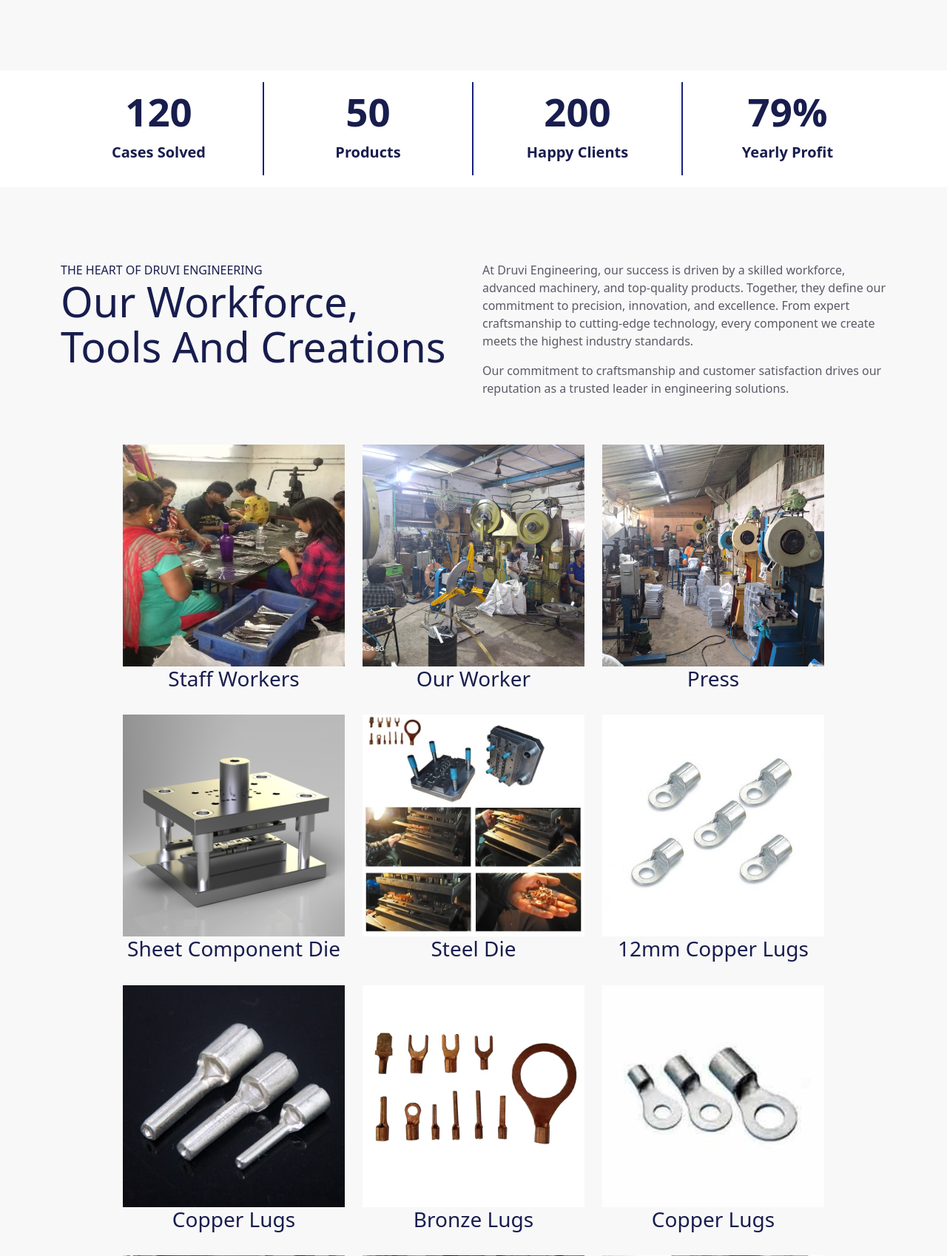
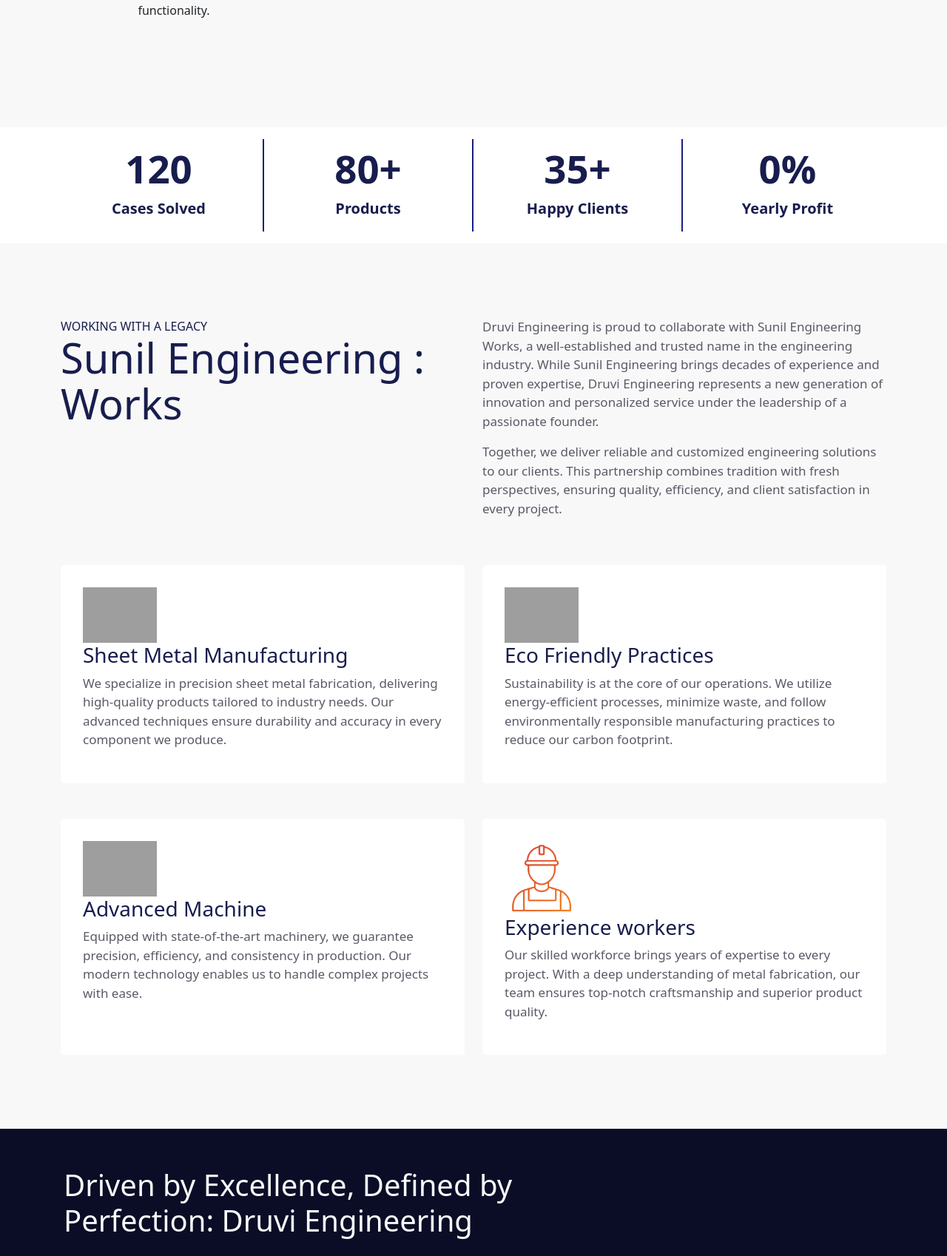
Before and after one commit to rishu0005/dhurvi_engineering, a PHP site: page /about.php in a window 1280 px wide. Shown: the part 4353-6051 px from the top of the page at 74% size. Run offline with PHP 8.4, Linux system fonts and the light colour scheme; some libraries are stand-ins or nearby versions; grey boxes are pictures that could not be loaded.

Commit message:
some upadtes has benn done

```diff
--- a/about.php
+++ b/about.php
@@ -77,7 +77,7 @@
                 <h2 class="text-indigo  pt-0">Our Vision</h2>
             </div>
             <div class="card-body pb-0">
-                <p class="offer-p fs-7">To emerge as a one of the leading players with continous learning for ever changing needs.</p>
+                <p class="offer-p fs-7">To become a trusted name in the engineering industry by blending time-honored expertise with modern, efficient, and customized solutions that exceed client expectations.</p>
             </div>
         </div>
 
@@ -86,7 +86,7 @@
                 <h2 class="text-indigo">Our Mission</h2>
             </div>
             <div class="card-body">
-                <p class="offer-p fs-7">To emerge as a one of the leading players emerge as a one of the leading  emerge as a one of the leading  emerge as a one of the leading ith continous learning for ever changing needs.</p>
+                <p class="offer-p fs-7">To deliver reliable, high-quality engineering and fabrication services through a partnership-driven approach, combining the rich legacy of Sunil Engineering Works with Druvi Engineering’s fresh, dynamic perspective. We aim to uphold values of precision, innovation, and customer satisfaction in every project we undertake.</p>
             </div>
         </div>
 
@@ -103,7 +103,7 @@
                 </div>
                 <div class="col-lg-6">
                     <p class="offer-p fs-7">
-                    At Sunil Engineering Works, precision is our priority. Every cut, bend, and finish is executed with meticulous attention to detail, ensuring superior quality and durability in every product.
+                    At Druvi Engineering, precision is our priority. Every cut, bend, and finish is executed with meticulous attention to detail, ensuring superior quality and durability in every product.
                     </p>
                     <p class="offer-p fs-7" id="difference">
                     We don’t just fabricate metal—we craft solutions. Our commitment goes beyond production; we innovate, optimize, and deliver products that add real value to your business.
@@ -129,7 +129,7 @@
 
                 <img src="https://encrypted-tbn3.gstatic.com/images?q=tbn:ANd9GcRJ35qZMGe2a17fkKCGzGOV8iGq_ly4ROHccQMcwPzOPjCxpVbL" class="img-fluid" height="100px" width="100px" alt="">
                 <h3 class="w-75 text-indigo">Eco Friendly Practices</h3>
-                <p class="offer-p fs7">
+                <p class="offer-p fs-7">
                 Sustainability is at the core of our operations. We utilize energy-efficient processes, minimize waste, and follow environmentally responsible manufacturing practices to reduce our carbon footprint.
                 </p>
                 <!-- <i class="fa-solid fa-arrow-right mt-3"></i> -->
@@ -160,7 +160,7 @@
             </div>
         </div>
 
-    </div>
+                 </div>
             </div>
 </div>
 <!-- Manufacturing Section End -->
@@ -360,83 +360,71 @@
  <div class="elementor-spacer-inner"></div>
      <div class="container">
          <div class="row">
-             <div class="col-lg-6">
-                <span class="offer-span">The Heart of Druvi Engineering</span>
-                <h2 class="offer-h">Our Workforce, Tools And Creations</h2>
+             <div class="col-lg-6 mb-3">
+                <span class="offer-span">Working with a Legacy </span>
+                <h2 class="offer-h">Sunil Engineering : Works</h2>
              </div>
              <div class="col-lg-6">
-                <p class="offer-p">At Druvi Engineering, our success is driven by a skilled workforce, advanced machinery, and top-quality products. Together, they define our commitment to precision, innovation, and excellence. From expert craftsmanship to cutting-edge technology, every component we create meets the highest industry standards.</p>
+                <p class="offer-p fs-7">Druvi Engineering is proud to collaborate with Sunil Engineering Works, a well-established and trusted name in the engineering industry. While Sunil Engineering brings decades of experience and proven expertise, Druvi Engineering represents a new generation of innovation and personalized service under the leadership of a passionate founder.</p>
 
-                <p class="offer-p">
-                Our commitment to craftsmanship and customer satisfaction drives our reputation as a trusted leader in engineering solutions.
+                <p class="offer-p fs-7">
+                Together, we deliver reliable and customized engineering solutions to our clients. This partnership combines tradition with fresh perspectives, ensuring quality, efficiency, and client satisfaction in every project.
                 </p>
              </div>
-             <div class="col-lg-12 mt-5">
-             <!-- <div class="elementor-spacer-inner"></div> -->
-                <div class="d-flex gap-4 flex-wrap justify-content-center align-items-center">
-                    <div class="card border-0 bg-transparent teamwork-card">
-                        <img src="./img/staff_worker.png" class="img-fluid team-work" style="height: 300px; object-fit: cover;" alt="">
-                        <h3 class="text-center text-indigo">Staff Workers</h3>
-                    </div>
 
-                    <div class="card border-0 bg-transparent teamwork-card">
-                        <img src="./img/workers.jpeg" class="img-fluid team-work" style="height: 300px; object-fit: cover;" alt="">
-                        <h3 class="text-center text-indigo">Our Worker</h3>
-                    </div>
+         </div>
 
-                    <div class="card border-0 bg-transparent teamwork-card">
-                        <img src="./img/press.jpeg" class="img-fluid team-work"style="height: 300px; object-fit: cover;" alt="">
-                        <h3 class="text-center text-indigo">Press </h3>
-                    </div>
 
-                    <div class="card border-0 bg-transparent teamwork-card">
-                        <img src="./img/product1.jpeg" class="img-fluid team-work"style="height: 300px; object-fit: cover;" alt="">
-                        <h3 class="text-center text-indigo">Sheet Component Die</h3>
-                    </div>
+         <div class="row difference-section" >
+    <div class="col-lg-6 col-md-6 mt-5">
+            <div class="card difference-card metal d-flex h-100   border-0" id="metal-manufacturing">
 
-                    <div class="card border-0 bg-transparent teamwork-card">
-                        <img src="./img/product2.jpeg" class="img-fluid team-work"style="height: 300px; object-fit: cover;" alt="">
-                        <h3 class="text-center text-indigo">Steel Die </h3>
-                    </div>
+                <img src="https://img.freepik.com/premium-vector/vector-design-industry-icon-style_822882-251235.jpg" class="img-fluid" height="100px" width="100px" alt="">
+                <h3 class="w-75 text-indigo">Sheet Metal Manufacturing </h3>
+                <p class="offer-p fs-7">
+                We specialize in precision sheet metal fabrication, delivering high-quality products tailored to industry needs. Our advanced techniques ensure durability and accuracy in every component we produce.
+                </p>
+                <!-- <a href="" class="text-decoration-none"><span class="text-indigo  fs-7"> Read More</span> <i class="fa-solid fa-arrow-right text-indigo mt-3 arrow"></i></a> -->
+            </div>
+        </div>
 
-                    <div class="card border-0 bg-transparent teamwork-card">
-                        <img src="./img/product3.jpeg" class="img-fluid team-work" style="height: 300px; object-fit: cover;" alt="">
-                        <h3 class="text-center text-indigo">12mm Copper Lugs</h3>
-                    </div>
+        <div class="col-lg-6 col-md-6 mt-5">
+            <div class="card oil difference-card d-flex h-100   border-0">
 
-                    <div class="card border-0 bg-transparent teamwork-card">
-                        <img src="./img/product4.jpeg" class="img-fluid team-work" style="height: 300px; object-fit: cover;" alt="">
-                        <h3 class="text-center text-indigo">  Copper Lugs </h3>
-                    </div>
+                <img src="https://encrypted-tbn3.gstatic.com/images?q=tbn:ANd9GcRJ35qZMGe2a17fkKCGzGOV8iGq_ly4ROHccQMcwPzOPjCxpVbL" class="img-fluid" height="100px" width="100px" alt="">
+                <h3 class="w-75 text-indigo">Eco Friendly Practices</h3>
+                <p class="offer-p fs-7">
+                Sustainability is at the core of our operations. We utilize energy-efficient processes, minimize waste, and follow environmentally responsible manufacturing practices to reduce our carbon footprint.
+                </p>
+                <!-- <i class="fa-solid fa-arrow-right mt-3"></i> -->
+                <!-- <a href="" class="text-decoration-none"><span class="text-indigo  fs-7"> Read More</span> <i class="fa-solid fa-arrow-right text-indigo mt-3"></i></a> -->
+            </div>
+        </div>
 
-                    <div class="card border-0 bg-transparent teamwork-card">
-                        <img src="./img/product5.jpeg" class="img-fluid team-work" style="height: 300px; object-fit: cover;" alt="">
-                        <h3 class="text-center text-indigo">Bronze Lugs</h3>
-                    </div>
+        <div class="col-lg-6 col-md-6 mt-5">
+            <div class="card power difference-card d-flex h-100  border-0">
 
-                    <div class="card border-0 bg-transparent teamwork-card">
-                        <img src="./img/product6.jpeg" class="img-fluid team-work" style="height: 300px; object-fit: cover;" alt="">
-                        <h3 class="text-center text-indigo">  Copper Lugs</h3>
-                    </div>
+                <img src="https://encrypted-tbn3.gstatic.com/images?q=tbn:ANd9GcTPYchbwqGFMowMUPCrkgcK78bcU1YyxTV7sxff4wq50WEokMmt" class="img-fluid" height="100px" width="100px" alt="">
+                <h3 class="w-75 text-indigo">Advanced Machine</h3>
+                <p class="offer-p fs-7">Equipped with state-of-the-art machinery, we guarantee precision, efficiency, and consistency in production. Our modern technology enables us to handle complex projects with ease.</p>
+                <!-- <a href="" class="text-decoration-none"><span class="text-indigo  fs-7"> Read More</span> <i class="fa-solid fa-arrow-right text-indigo mt-3"></i></a> -->
+            </div>
+        </div>
 
-                    <div class="card border-0 bg-transparent teamwork-card">
-                        <img src="./img/50_ton.png" class="img-fluid team-work" style="height: 300px; object-fit: cover;" alt="">
-                        <h3 class="text-center text-indigo"> 50 Ton Press</h3>
-                    </div>
+        <div class="col-lg-6 col-md-6 mt-5">
+            <div class="card difference-card construction d-flex h-100   border-0">
 
-                    <div class="card border-0 bg-transparent teamwork-card">
-                        <img src="./img/50_ton1.png" class="img-fluid team-work" style="height: 300px; object-fit: cover;" alt="">
-                        <h3 class="text-center text-indigo">50 Ton Press </h3>
-                    </div>
+                <img src="./img/worker.png" class="img-fluid" height="100px" width="100px" alt="">
+                <h3 class="w-75 text-indigo">Experience  workers </h3>
+                <p class="offer-p fs-7">
+                Our skilled workforce brings years of expertise to every project. With a deep understanding of metal fabrication, our team ensures top-notch craftsmanship and superior product quality.
+                </p>
+                <!-- <a href="" class="text-decoration-none"><span class="text-indigo   fs-7" > Read More</span> <i class="fa-solid fa-arrow-right text-indigo mt-3"></i></a> -->
 
-                    <div class="card border-0 bg-transparent teamwork-card">
-                        <img src="./img/30_ton.png" class="img-fluid team-work" style="height: 300px; object-fit: cover;" alt="">
-                        <h3 class="text-center text-indigo">30 Ton Press </h3>
-                    </div>
+            </div>
+        </div>
 
-                </div>
-             </div>
-         </div>
+    </div>
      </div>
 
  </div>
--- a/css/style.css
+++ b/css/style.css
@@ -9,11 +9,12 @@
     /* background-color: #46474a; */
   }
   .background-img{
-    background-image: url('https://www.zenithdie.com/WORKNC_Full_3X_License_marquee.jpg');
+    /* background-image: url('https://www.zenithdie.com/WORKNC_Full_3X_License_marquee.jpg'); */
+    background-image: url('../img/bg-hero.png');
     background-position: center center;
     background-repeat: no-repeat;
     background-size: cover;
-    background-attachment: fixed; /* Optional: Adds parallax effect */
+    /* background-attachment: fixed;  */
     width: 100%;
     min-height: 100vh; /* Ensures it covers full viewport height */
   }
@@ -42,9 +43,9 @@
   .navbar-brand img {
     padding-bottom: 8px;
     /* min-width: 193px; */
-    height: 85px;
-    max-height: 100px;
-    max-width: 250px;
+    height: 120px;
+    /* max-height: 100px; */
+    max-width: 100%;
     transition: all 0.3s ease-in-out; /* Smooth transition for logo resizing */
   }
 
--- a/footer.php
+++ b/footer.php
@@ -117,7 +117,14 @@
         if (elementId === 'profit') {
             // For 'profit', append '%' sign
             counterElement.textContent = Math.floor(current) + '%';
-        } else {
+        }
+        else if (elementId === 'clients') {
+            counterElement.textContent = Math.floor(current) + '+'; }
+
+            else if (elementId === 'projects') {
+            counterElement.textContent = Math.floor(current) + '+'; }
+
+         else {
             // For other counters, just display the number
             counterElement.textContent = Math.floor(current);
         }
@@ -128,10 +135,10 @@
         }
 
         // Initialize counters with start, end, and duration (in ms)
-        countUp('clients', 0, 200, 2000);    // 2 seconds for clients
-        countUp('projects', 0, 50, 3000);   // 3 seconds for projects
+        countUp('clients', 0, 35, 2000);    // 2 seconds for clients
+        countUp('projects', 0, 80, 3000);   // 3 seconds for projects
         countUp('cases', 0, 120, 2500);      // 2.5 seconds for cases
-        countUp('profit', 0,79,2500)         //2.5 seconds for profit
+        // countUp('profit', 0,79,2500)         //2.5 seconds for profit
 
 </script>
 </body>
--- a/header.php
+++ b/header.php
@@ -22,7 +22,7 @@
   <div class="container">
     <!-- <div class="container"></div> -->
     <a class="navbar-brand me-5" href="index.php">
-      <img loading="lazy" class="logo_image" src="./img/de-logo.png"  alt="logo" width="183" height="49">
+      <img loading="lazy" class="logo_image" src="./img/logo.png"  alt="logo" width="183" height="49">
 
     </a>
     <button class="navbar-toggler" type="button" data-bs-toggle="collapse" data-bs-target="#navbarNav" aria-controls="navbarNav" aria-expanded="false" aria-label="Toggle navigation">
```
Also changed, not shown: index.php (+5 -5 lines), img/bg-hero.png (added), img/bg-hero1.png (added), img/logo.png (added).
